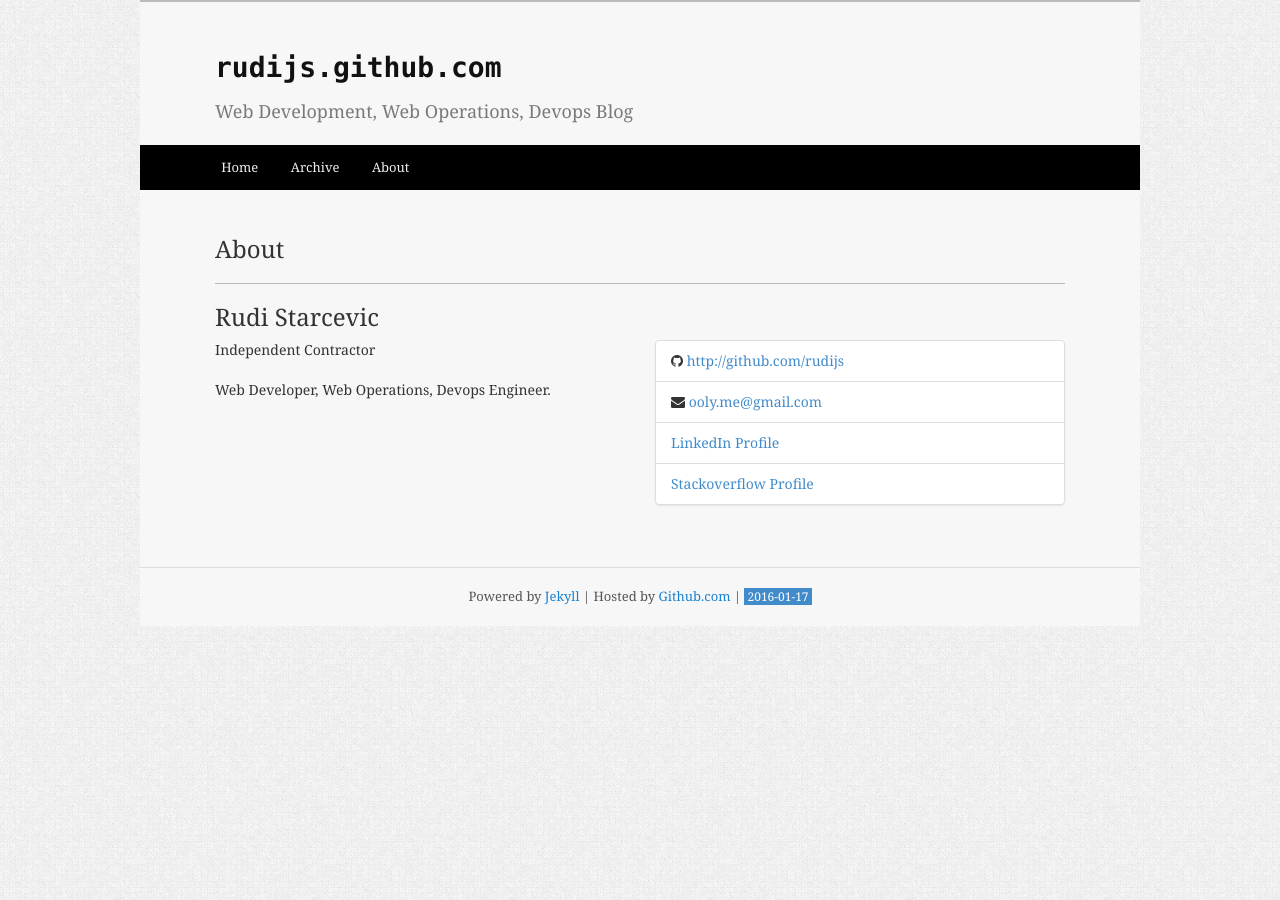
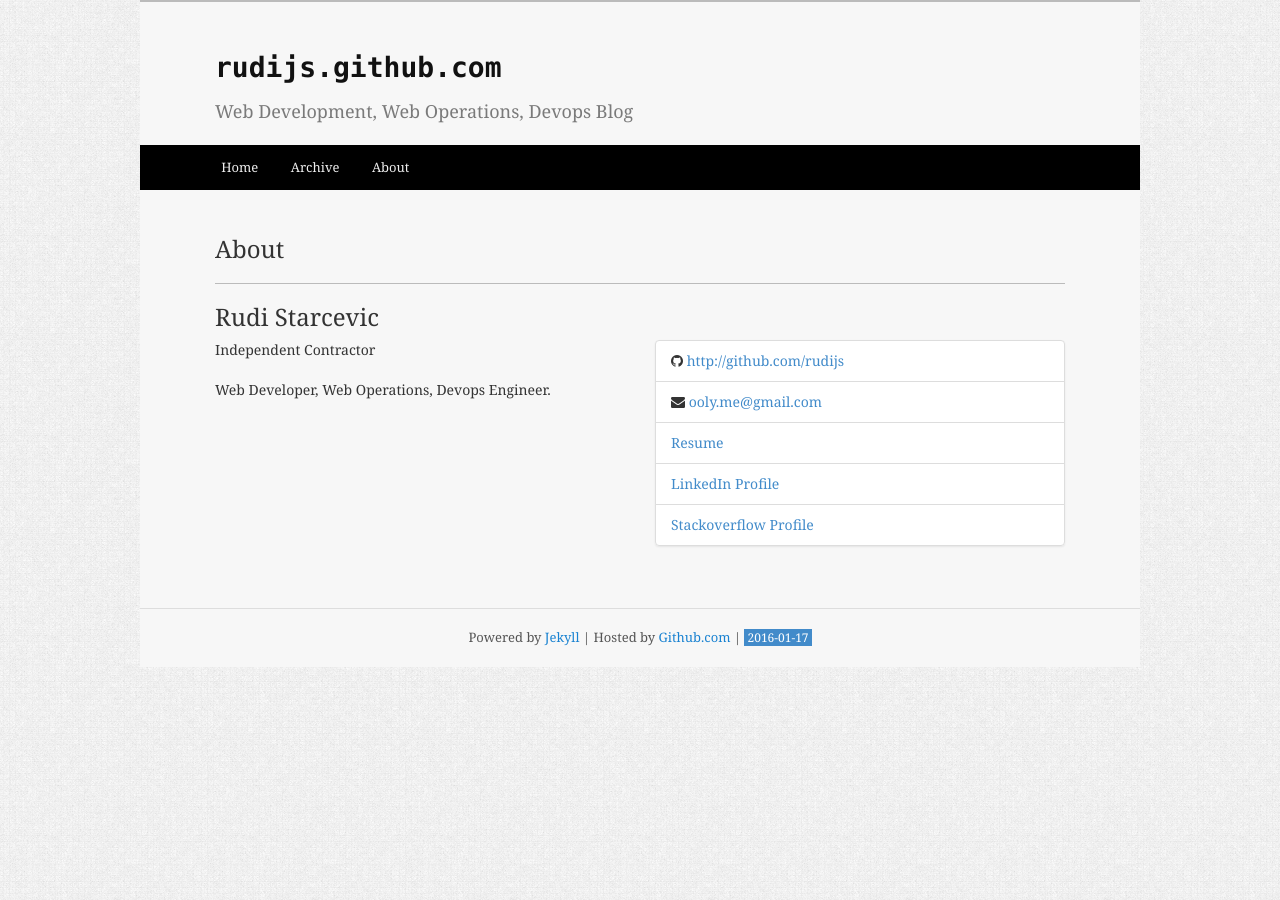
Before and after one commit to rudijs/rudijs.github.io, a Jekyll site: the page built from about.html, in a window 1280 px wide. Built offline with Jekyll 4.4.1, drawn with Linux system fonts in a browser that asks for light colours; Markdown is read by kramdown in place of the engine named in the settings.

Commit message:
Add link to resume

```diff
--- a/about.html
+++ b/about.html
@@ -24,10 +24,13 @@ title: About
                     <a href="mailto:ooly.me@gmail.com">ooly.me@gmail.com</a>
                 </li>
                 <li class="list-group-item">
-                    <a href="https://au.linkedin.com/pub/rudi-starcevic/50/41/b20">LinkedIn Profile</a>
+                    <a href="http://rudijs.github.io/resume/" target="_blank">Resume</a>
                 </li>
                 <li class="list-group-item">
-                    <a href="https://careers.stackoverflow.com/rudijs">Stackoverflow Profile</a>
+                    <a href="https://au.linkedin.com/pub/rudi-starcevic/50/41/b20" target="_blank">LinkedIn Profile</a>
+                </li>
+                <li class="list-group-item">
+                    <a href="https://careers.stackoverflow.com/rudijs" target="_blank">Stackoverflow Profile</a>
                 </li>
 
             </ul>
```
